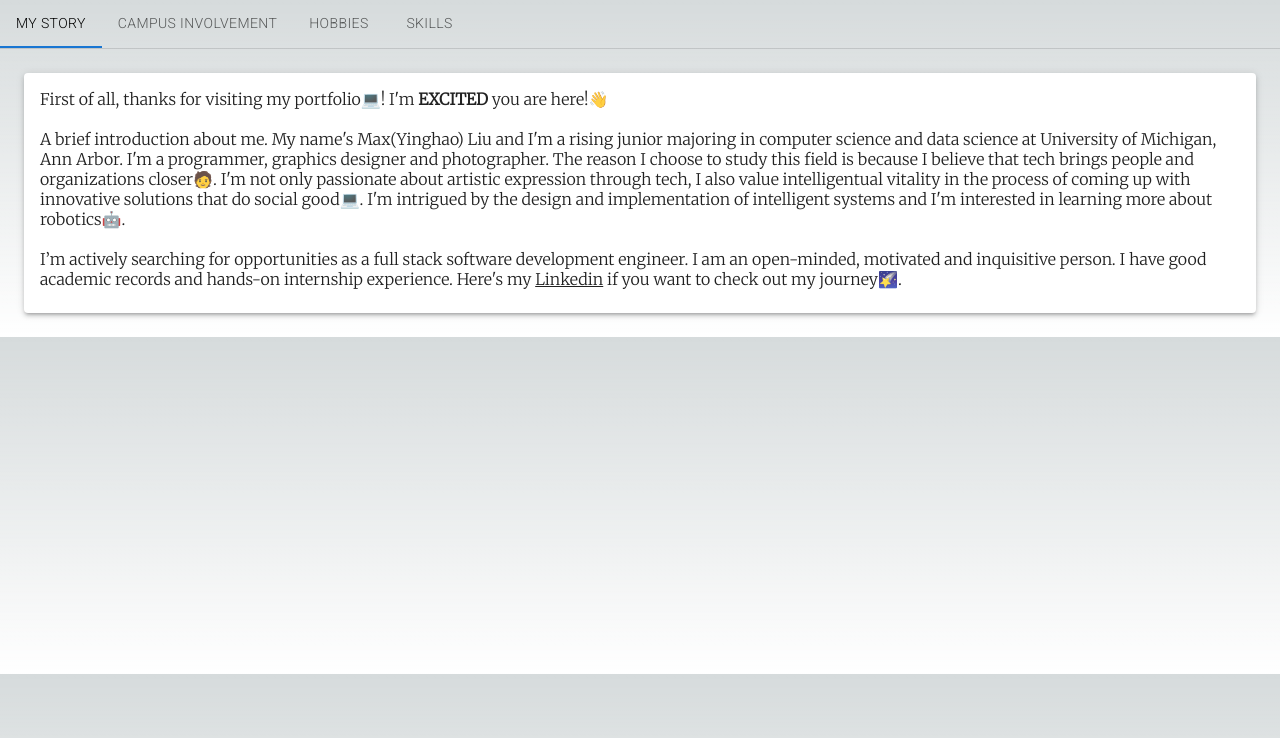
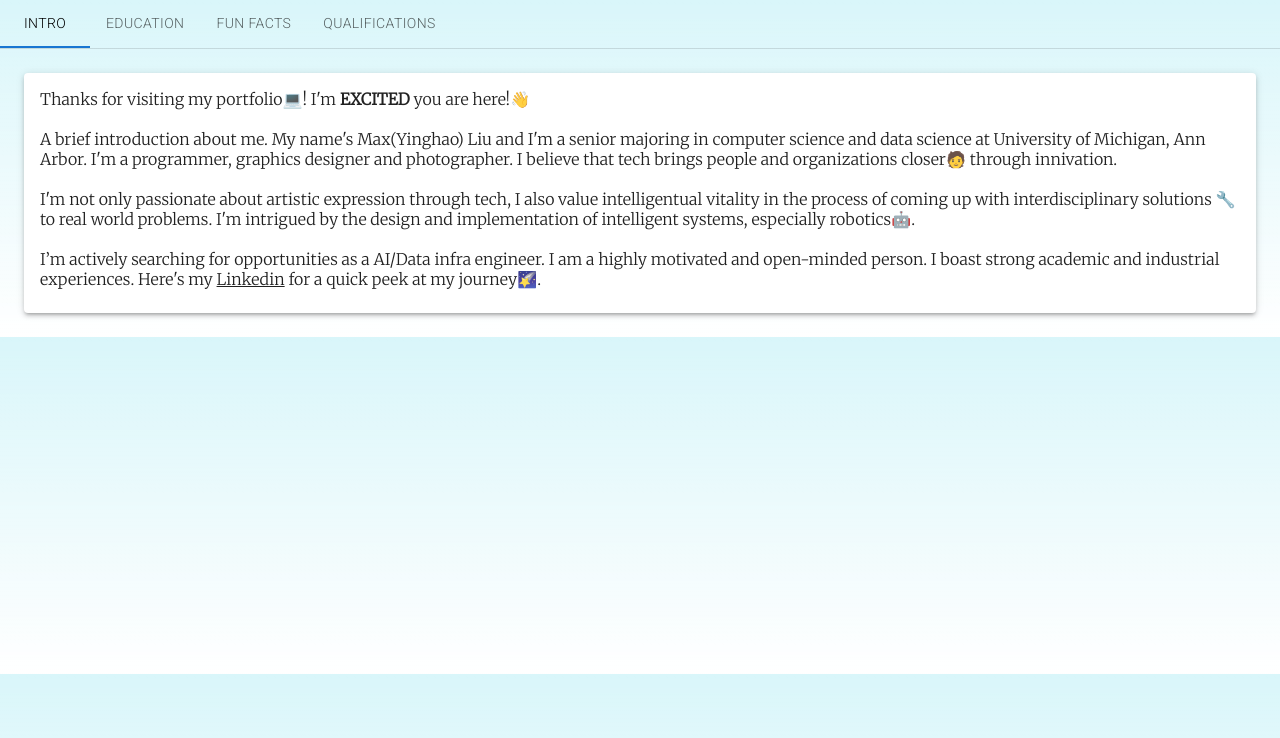
Before and after one commit to maxliu2001/m.portfolio, a Next.js app: page /components/aboutgroup in a window 1280 px wide. Shown: the top 738 px of the page. Built offline with nearby package versions, Linux system fonts and the light colour scheme.

Commit message:
update info

```diff
--- a/src/pages/components/aboutgroup.js
+++ b/src/pages/components/aboutgroup.js
@@ -2,14 +2,12 @@ import * as React from 'react';
 import Tabs from '@mui/material/Tabs';
 import Tab from '@mui/material/Tab';
 import Box from '@mui/material/Box';
-import Stack from '@mui/material';
 import Paper from '@mui/material/Paper'
 import Accordion from '@mui/material/Accordion';
 import AccordionSummary from '@mui/material/AccordionSummary';
 import AccordionDetails from '@mui/material/AccordionDetails';
 import Typography from '@mui/material/Typography';
 import ExpandMoreIcon from '@mui/icons-material/ExpandMore';
-import Chip from '@mui/material';
 import CardContent from '@mui/material/CardContent';
 import styles from '@/styles/Home.module.css'
 import { merri } from '..';
@@ -53,8 +51,7 @@ const BasicAccordion = () => {
             </AccordionSummary>
             <AccordionDetails>
                 <Typography className={merri.className}>
-                    Full Stack Development, Mobile Development, Web Development, Software Testing, QA Engineering, Communication,
-                    Collaboration, Team-Player
+                    Cloud Computing, Distributed Systems, Full Stack Development, Software Systems, Communication, Team-Player
                 </Typography>
             </AccordionDetails>
         </Accordion>
@@ -64,11 +61,11 @@ const BasicAccordion = () => {
             aria-controls="panel2a-content"
             id="panel2a-header"
             >
-            <Typography className={merri.className} variant="h5">Languages</Typography>
+            <Typography className={merri.className} variant="h5">Programming Languages</Typography>
             </AccordionSummary>
             <AccordionDetails>
             <Typography className={merri.className}>
-                Languages: Python, Java, JavaScript, C++, C, Swift, SQL, Bash
+                Python, Java, JavaScript, C++, C, Swift, SQL, Bash, Go
             </Typography>
             </AccordionDetails>
         </Accordion>
@@ -82,9 +79,8 @@ const BasicAccordion = () => {
             </AccordionSummary>
             <AccordionDetails>
             <Typography className={merri.className}>
-                React.js, Vue.js, Node.js, express.js, next.js, React Native, Flask, Django,
-                SpringBoot, TensorFlow, PyTorch, Pandas, Numpy, Keras, ROS, Open3D, OpenCV,
-                Beautiful Soup, Ansible
+                Apache Samza, Apache Kafka, Apache Airfow, AWS, GCP, K9S, Docker,
+                Terraform, Ansible, ROS, PyTorch, Open3D, OpenCV, React, Node, express, Spring
             </Typography>
             </AccordionDetails>
         </Accordion>
@@ -99,8 +95,8 @@ const BasicAccordion = () => {
             <AccordionDetails>
             <Typography className={merri.className}>
                 Docker, Kubernetes, CI/CD (Lighthouse CI, Karma, Jasmine, Puppeteer),
-                Git, AWS services, Oracle, MongoDB, Firebase, Vercel, Google Cloud,
-                Docker, Kubernetes, Postman, Hadoop
+                Git, AWS, Oracle, MongoDB, Firebase, Vercel, GCP,
+                Docker, Kubernetes
             </Typography>
             </AccordionDetails>
         </Accordion>
@@ -127,27 +123,28 @@ return (
             aria-label="tabs of my stories"
             textColor="inherit"
             >
-        <Tab label="My story" {...a11yProps(0)} className='tab'/>
-        <Tab label="Campus involvement" {...a11yProps(1)} />
-        <Tab label="Hobbies" {...a11yProps(2)} />
-        <Tab label="Skills" {...a11yProps(3)} />
+        <Tab label="Intro" {...a11yProps(0)} className='tab'/>
+        <Tab label="Education" {...a11yProps(1)} />
+        <Tab label="Fun Facts" {...a11yProps(2)} />
+        <Tab label="Qualifications" {...a11yProps(3)} />
         </Tabs>
     </Box>
     <CustomTabPanel value={value} index={0}>
-        <Paper elevation={3} className={styles.aboutcard}>
+        <Paper elevation={3} className={styles.aboutcard} >
             <CardContent className={[styles.aboutcardtxt, merri.className]}>
-                First of all, thanks for visiting my portfolio💻! I&apos;m <b>EXCITED</b> you are here!👋 <br></br>
+                Thanks for visiting my portfolio💻! I&apos;m <b>EXCITED</b> you are here!👋 <br></br>
                 <br></br>
-                A brief introduction about me. My name&apos;s Max(Yinghao) Liu and I&apos;m a rising junior majoring in computer science
-                and data science at University of Michigan, Ann Arbor. I&apos;m a programmer, graphics designer and photographer. The reason
-                I choose to study this field is because I believe that tech brings people and organizations closer🧑‍. I&apos;m not only passionate
-                about artistic expression through tech, I also value intelligentual vitality in the process of coming up with innovative solutions
-                that do social good💻. I&apos;m intrigued by the design and implementation of intelligent systems and I&apos;m interested in learning
-                more about robotics🤖. <br></br>
+                A brief introduction about me. My name&apos;s Max(Yinghao) Liu and I&apos;m a senior majoring in computer science
+                and data science at University of Michigan, Ann Arbor. I&apos;m a programmer, graphics designer and photographer. I believe that
+                tech brings people and organizations closer🧑‍ through innivation. <br></br>
                 <br></br>
-                I’m actively searching for opportunities as a full stack software development engineer. I am an open-minded, motivated and inquisitive
-                person. I have good academic records and hands-on internship experience. Here&apos;s my <a href="https://www.linkedin.com/in/max-yinghao-liu-a7948a1ab/">
-                <u>Linkedin</u> </a> if you want to check out my journey🌠.
+                I&apos;m not only passionate about artistic expression through tech, I also value
+                intelligentual vitality in the process of coming up with interdisciplinary solutions 🔧 to real world problems. I&apos;m intrigued
+                 by the design and implementation of intelligent systems, especially robotics🤖. <br></br>
+                <br></br>
+                I’m actively searching for opportunities as a AI/Data infra engineer. I am a highly motivated and open-minded
+                person. I boast strong academic and industrial experiences. Here&apos;s my <a href="https://www.linkedin.com/in/max-liu-a7948a1ab/">
+                <u>Linkedin</u></a> for a quick peek at my journey🌠.
 
             </CardContent>
         </Paper>
@@ -156,32 +153,29 @@ return (
         <Paper elevation={3} className={styles.aboutcard}>
             <CardContent className={[styles.aboutcardtxt, merri.className]}>
                 <h3> UMich BS. Computer Science + Data Science (2022-Present) </h3>
-                Tau Beta Pi (Present) <br></br>
-                Bloackchain at Michigan (Present) <br></br>
-                Michigan Chinese Business Club (Present) <br></br>
-                MRover (Present) <br></br>
+                Tau Beta Pi <br></br>
+                Bloackchain at Michigan <br></br>
+                Michigan Chinese Business Club <br></br>
+                MRover <br></br>
                 <br></br>
-                <h3> UCI BS. Computer Science and Engineering (-2022) </h3>
-                Tau Beta Pi (Present) <br></br>
-                New University (Official Newspaper 2022) <br></br>
-                Honors Student Council (2022) <br></br>
+                <h3> UCI BS. Honors Computer Science and Engineering (-2022) </h3>
+                Tau Beta Pi <br></br>
+                New University (Official Campus Newspaper) <br></br>
+                Honors Student Council <br></br>
             </CardContent>
         </Paper>
     </CustomTabPanel>
     <CustomTabPanel value={value} index={2}>
         <Paper elevation={3} className={styles.aboutcard}>
             <CardContent className={[styles.aboutcardtxt, merri.className]}>
-            In my free time, I love watching Netflix and movies whenever I can. My favorite director is Christopher Nolan, and my favorite show is
-            WestWorld📺. I also enjoy light-hearted comedy shows like Friends. <br></br>
+            In my free time, I love watching movies and TV shows📺. My favorite director is Christopher Nolan, and my favorite show is
+            WestWorld. I also enjoy some light-hearted comedy like the Office. <br></br>
             <br></br>
-            Additionally, I also enjoy mountain biking🚵‍♂️, soccer⚽️, and skiing🏂. I&apos;ve been playing soccer since high school and mountain biking
-            is just a side hobby of mine. I picked up skiing in college and It&apos;s still learning in progress. Fun fact: I also play squash but I&apos;
-            m not very good at it. <br></br>
+            Additionally, I also enjoy mountain biking🚵‍♂️, soccer⚽️, and skiing🏂. I&apos;ve been playing soccer since high school and I
+            learnt how to play lacrosse and squash (at a very amatuer level). <br></br>
             <br></br>
-            I love humanities and I always believe humanities powers technological advancement. In my free time, I&apos;m devoted to reading literature,
-            philosophy, and history💡. I love the phrase of &quot;standing on the shoulder of giants&quot; because it allows me to think in different perspectives.
-            I also enjoy creating digital graphics in my free time🎨. Artistic expression is vital in the world where more tasks can be automated now and I
-            value my unique way of channeling my feelings through creativity.
+            I indulge in humanities, particularly in philosophy and history. Exploring the plenthora of possibilities of technology advancement instead
+            of mindlessly chasing the buzzword (like AI) gives me much to reflect on what I learnt from the CS world.
             </CardContent>
         </Paper>
     </CustomTabPanel>
--- a/src/pages/components/contactgroup.js
+++ b/src/pages/components/contactgroup.js
@@ -38,7 +38,7 @@ export default function ContactGroup() {
                 whileHover={{ scale: 1.2 }}
                 whileTap={{ scale: 0.9 }}
                 transition={{ type: "spring", stiffness: 400, damping: 17 }}>
-                    <a href="https://www.linkedin.com/in/max-yinghao-liu-a7948a1ab/" target="_blank"> <p className={roboto.className}>View my Linkedin</p> </a>
+                    <a href="https://www.linkedin.com/in/max-liu-a7948a1ab/" target="_blank"> <p className={roboto.className}>View my Linkedin</p> </a>
                 </motion.div>
                 <motion.div className={styles.gitbtn} variants={item}
                 whileHover={{ scale: 1.2 }}
@@ -50,7 +50,7 @@ export default function ContactGroup() {
                 whileHover={{ scale: 1.2 }}
                 whileTap={{ scale: 0.9 }}
                 transition={{ type: "spring", stiffness: 400, damping: 17 }}>
-                <a href="https://drive.google.com/file/d/1EfLH5xjIn2SonveadGA1nEoBEIqDIUNj/view?usp=share_link" target='_blank'> <p className={roboto.className}> View my Resume </p> </a>
+                <a href="https://drive.google.com/file/d/1RXw-PcIzpLZvnPNr5B3Jis8eqLULZkuT/view?usp=sharing" target='_blank'> <p className={roboto.className}> View my Resume </p> </a>
                 </motion.div>
             </motion.div>
         </>
--- a/src/styles/Home.module.css
+++ b/src/styles/Home.module.css
@@ -27,9 +27,9 @@
 }
 
 .aboutcard {
-  background-color: linear-gradient(to left top, var(--tile-start-rgb), var(--title-end-rgb));
+  background-color: rgba(var(--about-card-rgb), 0.4);
   border-radius: var(--border-radius);
-  border: 2px solid rgb(var(--tile-border)) !important;
+  border: 2px solid rgb(var(--about-card-border)) !important;
 }
 
 .aboutheader {
@@ -82,7 +82,7 @@
 .card {
   padding: 1rem 1.2rem;
   border-radius: var(--border-radius);
-  background: rgba(var(--card-rgb), 0.05);
+  background: rgba(var(--card-rgb), 0.4);
   border: 1px solid rgba(var(--card-border-rgb), 0.1);
   transition: background 200ms, border 200ms;
   display: flex;
--- a/src/styles/globals.css
+++ b/src/styles/globals.css
@@ -3,12 +3,11 @@
   --border-radius: 12px;
 
   --foreground-rgb: 0, 0, 0;
-  --background-start-rgb: 214, 219, 220;
+  --background-start-rgb: 217, 246, 250;
   --background-end-rgb: 255, 255, 255;
 
-  --tile-start-rgb: 239, 245, 249;
-  --tile-end-rgb: 228, 232, 233;
-  --tile-border: conic-gradient(
+  --about-card-rgb: 217, 250, 243;
+  --about-card-border: conic-gradient(
     #00000080,
     #00000040,
     #00000030,
@@ -18,9 +17,7 @@
     #00000080
   );
 
-  --callout-rgb: 238, 240, 241;
-  --callout-border-rgb: 172, 175, 176;
-  --card-rgb: 180, 185, 188;
+  --card-rgb: 217, 226, 250;
   --card-border-rgb: 131, 134, 135;
 }
 
--- /dev/null
+++ b/tailwind.config.js
@@ -0,0 +1,8 @@
+/** @type {import('tailwindcss').Config} */
+module.exports = {
+  content: ["./src/pages/*.{html,js}"],
+  theme: {
+    extend: {},
+  },
+  plugins: [],
+}
```
Also changed, not shown: src/pages/index.js (+23 -21 lines).
